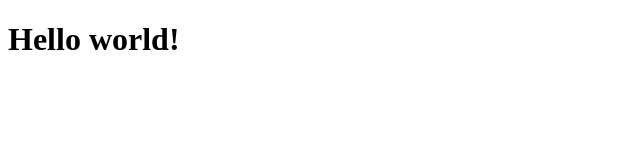
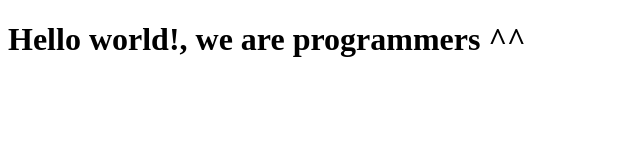
Before and after one commit to oscarnava/Tribute-Page, a plain HTML site: page index.html in a window 1280 px wide. Shown: the whole page, without its empty margins (0-640 px from the left). Drawn offline with Linux system fonts and the light colour scheme.

Commit message:
We are programmers

```diff
--- a/index.html
+++ b/index.html
@@ -8,7 +8,7 @@
 
   <body>
     <script src="https://cdn.freecodecamp.org/testable-projects-fcc/v1/bundle.js"></script>
-    <h1>Hello world!</h1>
+    <h1>Hello world!, we are programmers ^^</h1>
     <!--
 
     Hello Camper!
```
